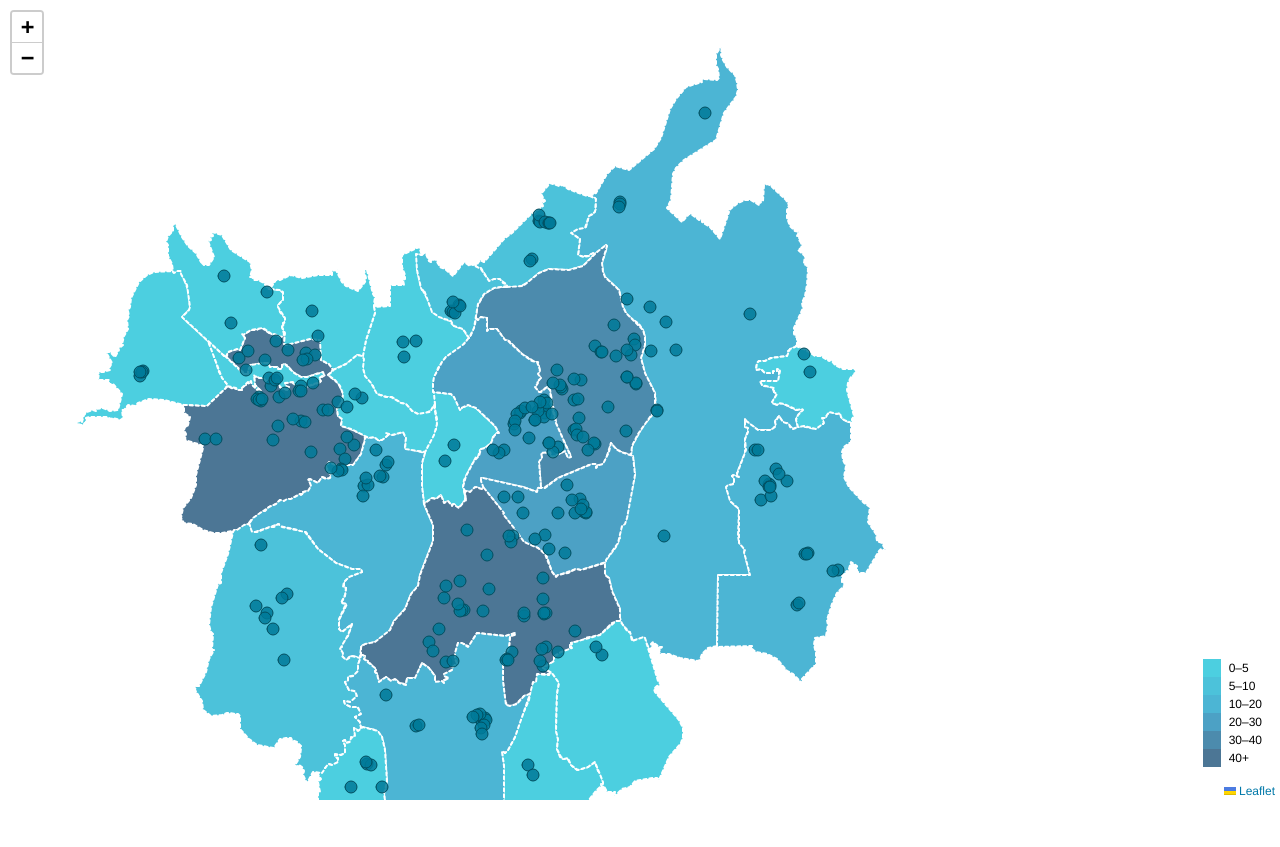
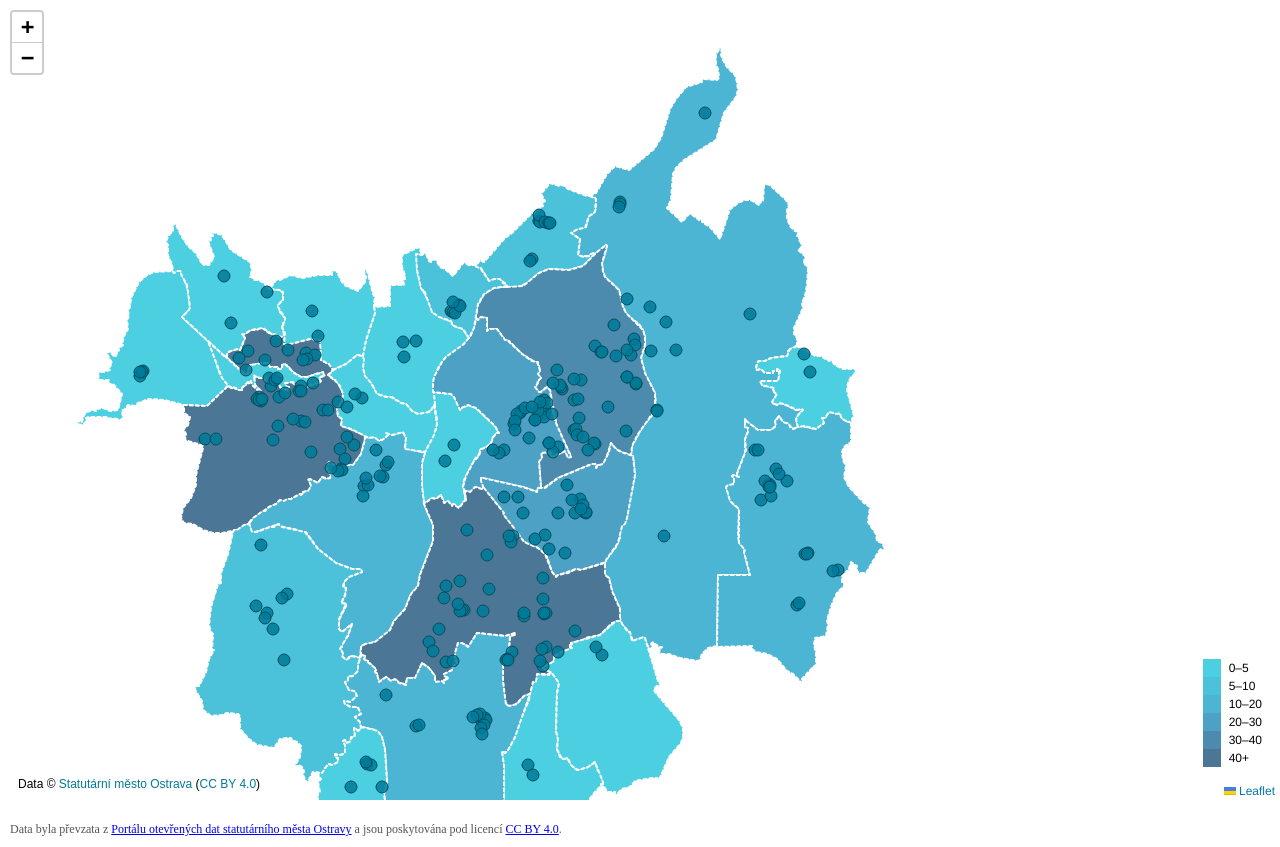
Before and after one commit to simonovacek/simonovacek.github.io, a plain HTML site: page index.html in a window 1280 px wide. Before the commit the page ends 800 px from the top, so only its background shows below. Drawn offline with nearby package versions, Linux system fonts and the light colour scheme.

Commit message:
index.html

```diff
--- a/index.html
+++ b/index.html
@@ -39,12 +39,32 @@
             font-size: 14px;
             display: none;
           }
+          #map-license {
+        position: absolute;
+        bottom: 5px;
+        left: 10px;
+        background: rgba(255,255,255,0.8);
+        font-size: 12px;
+        padding: 4px 8px;
+        border-radius: 4px;
+        z-index: 1000;
+        font-family: sans-serif;
+      }
+      #map-license a {
+        text-decoration: none;
+        color: #007A99;
+      }
 
 
   </style>
 </head>
 <body>
   <div id="map"></div>
+  <div id="map-license">
+  Data © <a href="https://mapy.ostrava.cz/data/otevrena-data/" target="_blank">Statutární město Ostrava</a>
+  (<a href="https://creativecommons.org/licenses/by/4.0/" target="_blank">CC BY 4.0</a>)
+</div>
+
   <div id="info-panel" onclick="event.stopPropagation()"></div>
   <script src="https://unpkg.com/leaflet@1.9.4/dist/leaflet.js"></script>
   <script src="https://d3js.org/d3.v5.min.js"></script>
@@ -184,5 +204,13 @@ d3.json('sportoviste_WGS84_gjson.geojson').then(function(sportData) {
       });
     });
   </script>
+
+  <p style="font-size: 12px; color: #555; padding: 10px;">
+  Data byla převzata z
+  <a href="https://mapy.ostrava.cz/data/otevrena-data/" target="_blank">Portálu otevřených dat statutárního města Ostravy</a>
+  a jsou poskytována pod licencí
+  <a href="https://creativecommons.org/licenses/by/4.0/" target="_blank">CC BY 4.0</a>.
+</p>
+
 </body>
 </html>
```
